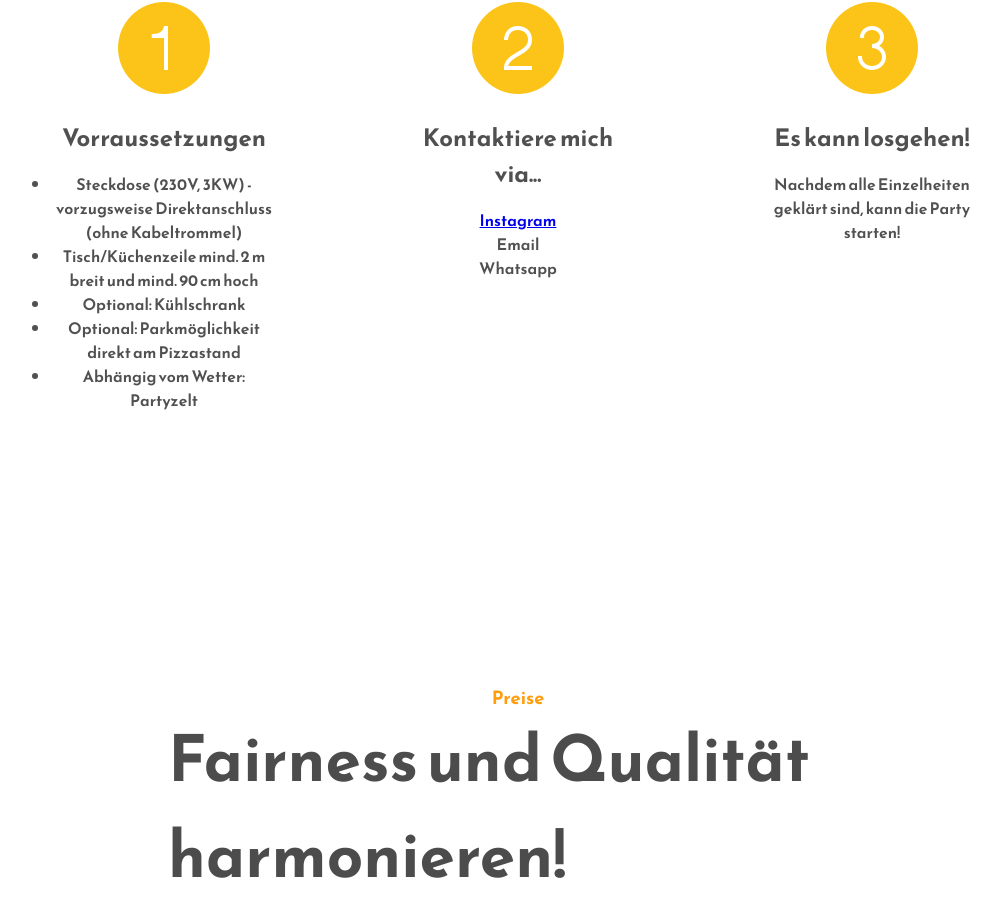
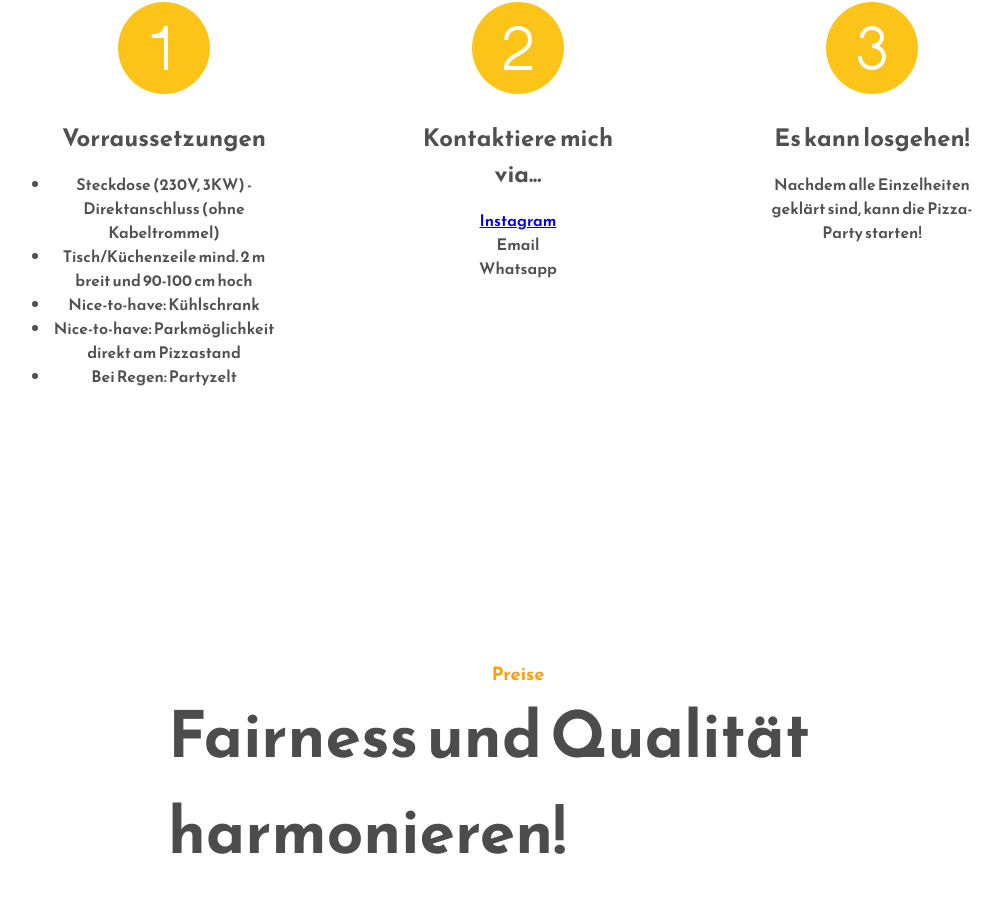
Before and after one commit to AmarJ92/amars-pizza, a React (Create React App) app: page / in a window 1280 px wide. Shown: the part 5689-6597 px from the top of the page, without its empty margins (122-1125 px from the left). Built offline with nearby package versions, Linux system fonts and the light colour scheme.

Commit message:
updated project

```diff
--- a/src/Components/Buchung.js
+++ b/src/Components/Buchung.js
@@ -10,11 +10,11 @@ const Buchung = () => {
             image: Eins,
             title: "Vorraussetzungen",
             text: <ul>
-              <li>Steckdose (230V, 3KW) - vorzugsweise Direktanschluss (ohne Kabeltrommel)</li>
-              <li>Tisch/Küchenzeile mind. 2 m breit und mind. 90 cm hoch</li>
-              <li>Optional: Kühlschrank</li>
-              <li>Optional: Parkmöglichkeit direkt am Pizzastand</li>
-              <li>Abhängig vom Wetter: Partyzelt</li>
+              <li>Steckdose (230V, 3KW) - Direktanschluss (ohne Kabeltrommel)</li>
+              <li>Tisch/Küchenzeile mind. 2 m breit und 90-100 cm hoch</li>
+              <li>Nice-to-have: Kühlschrank</li>
+              <li>Nice-to-have: Parkmöglichkeit direkt am Pizzastand</li>
+              <li>Bei Regen: Partyzelt</li>
             </ul>,
         },
         {
@@ -31,7 +31,7 @@ const Buchung = () => {
         {
             image: Drei,
             title: "Es kann losgehen!",
-            text: "Nachdem alle Einzelheiten geklärt sind, kann die Party starten!",
+            text: "Nachdem alle Einzelheiten geklärt sind, kann die Pizza-Party starten!",
 
         },
     ]
```
